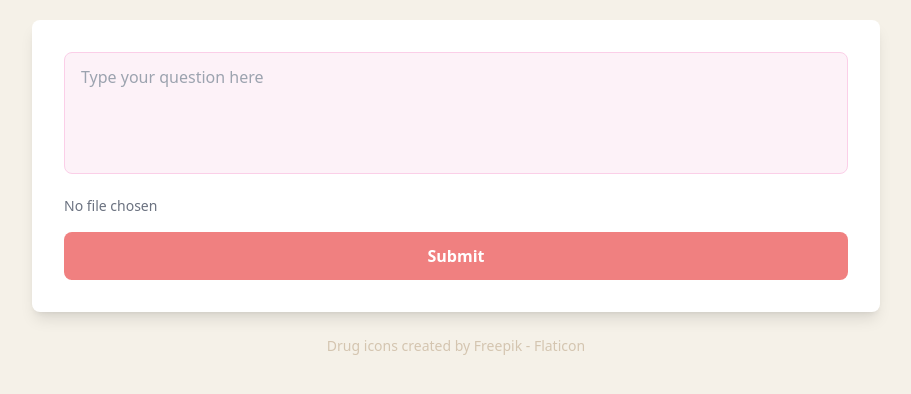
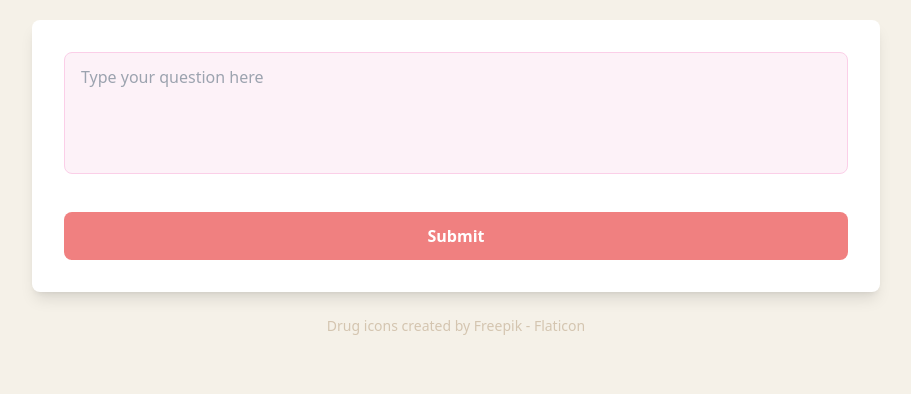
Before and after one commit to akshayavarshinee/drug_repurposing_agent, a FastAPI app: template templates/query.html in a window 1280 px wide. Shown: the part 196-590 px from the top of the page, without its empty margins (184-1095 px from the left). Run offline with FastAPI, Linux system fonts and the light colour scheme; the template is opened without the code that fills it, so the values that code supplies are empty; some libraries are stand-ins or nearby versions.

Commit message:
removed file upload

```diff
--- a/templates/query.html
+++ b/templates/query.html
@@ -53,7 +53,7 @@
                             class="px-4 py-2 bg-white border border-gray-300 rounded-lg hover:bg-gray-50 transition">
                         Choose Files
                     </button> -->
-                    <span id="fileText" class="text-sm text-gray-500">No file chosen</span>
+                    <!-- <span id="fileText" class="text-sm text-gray-500">No file chosen</span> -->
                     <input type="file" id="fileInput" class="hidden">
                 </div>
 
```
